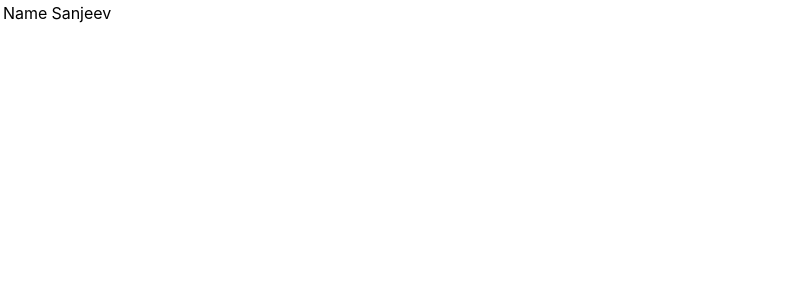
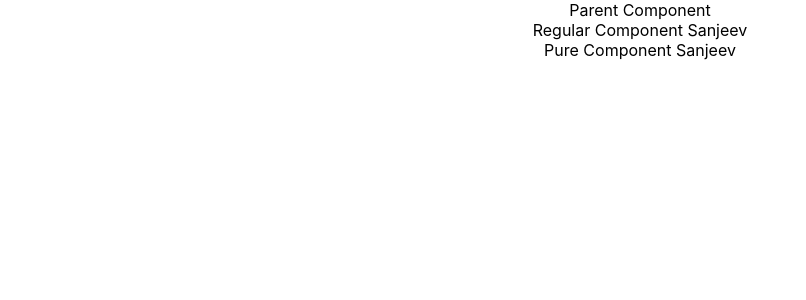
Before and after one commit to sanjeevz3009/React, a React (Create React App) app in the folder hello-world/: page / in a window 1280 px wide. Shown: the top 300 px of the page, without its empty margins (0-806 px from the left). Built offline with nearby package versions, Linux system fonts and the light colour scheme.

Commit message:
Pure Components

```diff
--- a/hello-world/src/App.js
+++ b/hello-world/src/App.js
@@ -20,12 +20,15 @@
 import LifecycleA from './components/LifecycleA'
 import FragmentDemo from './components/FragmentDemo'
 import Table from './components/Table'
+import PureComp from './components/PureComp'
+import ParentComp from './components/ParentComp'
 
 class App extends Component {
   render () {
     return (
       <div className="App">
-      <Table></Table>
+      <ParentComp></ParentComp>
+      {/* <Table></Table> */}
       {/* <FragmentDemo></FragmentDemo> */}
       {/* <LifecycleA></LifecycleA> */}
       {/* <Form></Form> */}
--- /dev/null
+++ b/hello-world/src/components/ParentComp.js
@@ -0,0 +1,35 @@
+import React, { Component } from 'react'
+import RegComp from './RegComp'
+import PureComp from './PureComp'
+
+class ParentComp extends Component {
+
+    constructor(props) {
+      super(props)
+
+      this.state = {
+        name: 'Sanjeev'
+      }
+    }
+
+    componentDidMount() {
+        setInterval(() => {
+            this.setState({
+                name: 'Sanjeev'
+            })
+        }, 2000)
+    }
+
+  render() {
+    console.log('******************************** Parent Component Render ********************************')
+    return (
+      <div>
+        Parent Component
+        <RegComp name={this.state.name}></RegComp>
+        <PureComp name={this.state.name}></PureComp>
+      </div>
+    )
+  }
+}
+
+export default ParentComp
--- /dev/null
+++ b/hello-world/src/components/PureComp.js
@@ -0,0 +1,14 @@
+import React, { PureComponent } from 'react'
+
+class PureComp extends PureComponent {
+  render() {
+    console.log('Pure Comp Render')
+    return (
+      <div>
+        Pure Component {this.props.name}
+      </div>
+    )
+  }
+}
+
+export default PureComp
--- /dev/null
+++ b/hello-world/src/components/RegComp.js
@@ -0,0 +1,14 @@
+import React, { Component } from 'react'
+
+class RegComp extends Component {
+  render() {
+    console.log('Reg Comp Render')
+    return (
+      <div>
+        Regular Component {this.props.name}
+      </div>
+    )
+  }
+}
+
+export default RegComp
```
